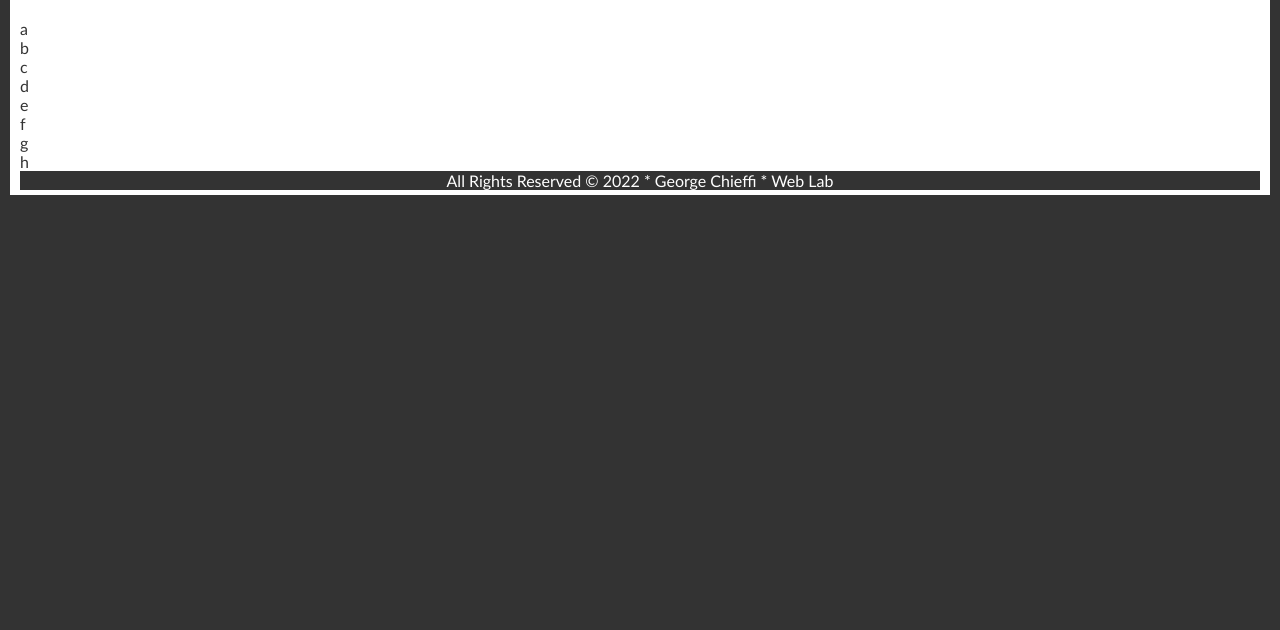
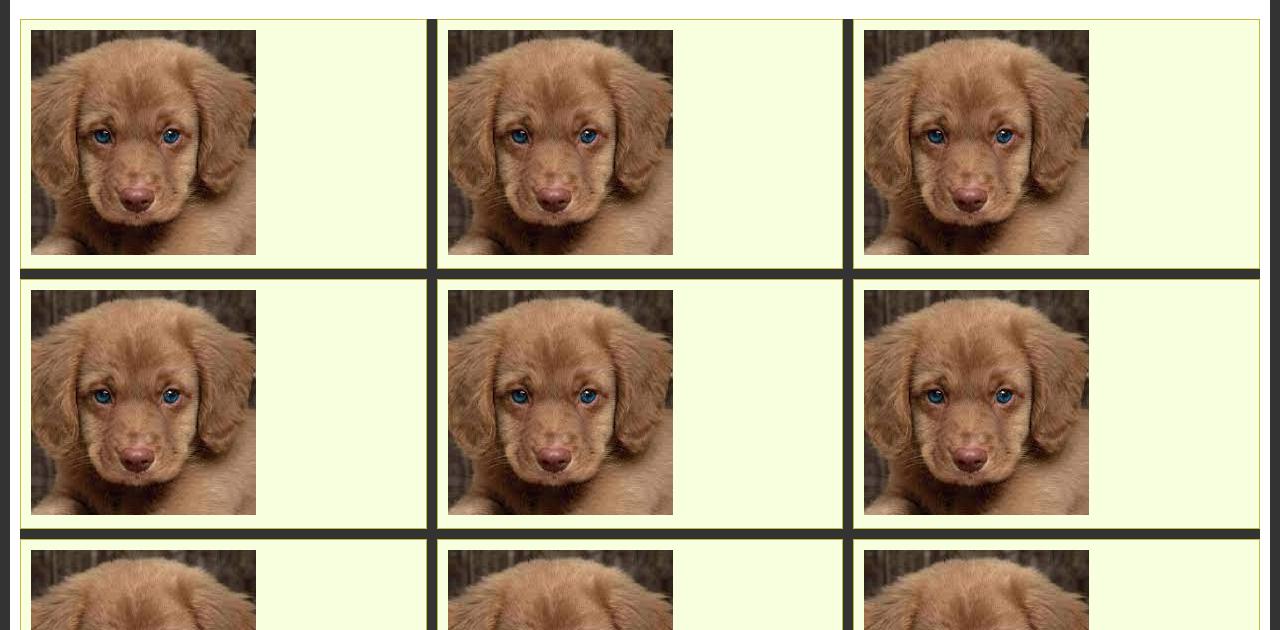
Before and after one commit to GeorgeChieffi/WebLabFinal, a website: page public/index.html in a window 1280 px wide. Shown: the part 510-1140 px from the top of the page. Before the commit the page ends 800 px from the top, so only its background shows below. Drawn offline with Linux system fonts and the light colour scheme.

Commit message:
added the js for the grid

```diff
--- /dev/null
+++ b/public/app.js
@@ -0,0 +1,17 @@
+const gridTemplate = document.getElementById("grid");
+
+var data = [
+    ["<img src=\"./Puppy2.jpg\"></img>", "<img src=\"./Puppy2.jpg\"></img>", "<img src=\"./Puppy2.jpg\"></img>"],
+    ["<img src=\"./Puppy2.jpg\"></img>", "<img src=\"./Puppy2.jpg\"></img>", "<img src=\"./Puppy2.jpg\"></img>"],
+    ["<img src=\"./Puppy2.jpg\"></img>", "<img src=\"./Puppy2.jpg\"></img>", "<img src=\"./Puppy2.jpg\"></img>"]
+];
+
+console.log("before loop");
+for(let i of data) {
+    for(let j of i) {
+        let cell = document.createElement("div");
+        cell.innerHTML = j;
+        cell.className = "cell";
+        gridTemplate.appendChild(cell);
+    }
+}
--- a/public/css/style.css
+++ b/public/css/style.css
@@ -57,7 +57,24 @@ article {
     height:256px;
 }
 
-
+/* (A) 3 COLUMNS PER ROW */
+#grid {
+    display: grid;
+    grid-template-columns: auto auto auto;
+    grid-gap: 10px;
+    background-color: #333;
+    color: white;
+}
+/* (B) 1 COL ON SMALL SCREENS */
+@media screen and (max-width:768px) {
+  #grid { grid-template-columns: auto; }
+}
+/* (C) OPTIONAL FOR THE CELLS */
+.cell {
+  border: 1px solid #c2ba3c;
+  background: #f8ffde;
+  padding: 10px;
+}
 
 
 footer {
--- a/public/index.html
+++ b/public/index.html
@@ -35,24 +35,14 @@
         3x3 grid of each dog
         on hover a gradient will go over the image displaying the name of the dog
     -->
-    <div class="gallery">
-        <h1>Entire Selection</h1> <!--Center the text-->
-        <div class="imageHolder">
-            <div>a</div>
-            <div>b</div>
-            <div>c</div>
-            <div>d</div>
-            <div>e</div>
-            <div>f</div>
-            <div>g</div>
-            <div>h</div>
-          </div>
-    </div>
+    <h1>Entire Selection</h1>
+    <div id="grid"></div>
 
 
     <footer class="footer">
         All Rights Reserved  &#169; 2022 * George Chieffi * Web Lab
     </footer>
+    <script src="./app.js"></script>
 </body>
 
 
```
Also changed, not shown: public/Puppy2.jpg (added).
